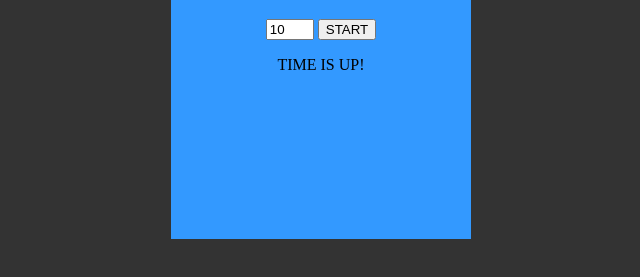
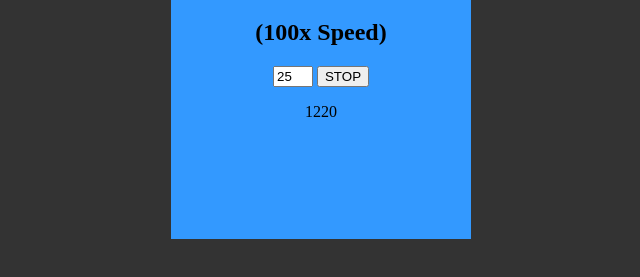
Before and after one commit to fossnik/cd-p10-clock, a plain HTML site: page index.html in a window 1280 px wide. Both pictures are taken after a click on the button "Start!". Shown: the part 119-396 px from the top of the page, without its empty margins (319-959 px from the left). Drawn offline with Linux system fonts and the light colour scheme.

Commit message:
Working with Minutes

```diff
--- a/index.html
+++ b/index.html
@@ -10,7 +10,8 @@
 	<div id="clock">
 		<div class="center">
 			<h1>Pomodoro Clock!</h1>
-			<input id="timeInput" type="number" placeholder="10" value="10"></input>
+				<h2>(100x Speed)</h2>
+			<input id="timeInput" type="number" value="25"></input>
 			<button id="startStop" onclick="startStop()">Start!</button>
 			<br>
 				<p id="timeDisplay"></p>
--- a/script.js
+++ b/script.js
@@ -5,7 +5,7 @@ var clockToggle = document.getElementById("startStop");
 var timeInput = document.getElementById("timeInput");
 
 function startStop() {
-	seconds = timeInput.value;
+	seconds = timeInput.value * 60;
 	if (timer_active == false) {
 		clockToggle.innerHTML = "STOP";
 		timer_active = true;
@@ -23,6 +23,6 @@ function countDown() {
 		startStop();
 	} else {
 		timeDislay.innerHTML = seconds--;
-		t = setTimeout(function(){ countDown() }, 200);
+		t = setTimeout(function(){ countDown() }, 10);
 	}
 }
--- a/style.css
+++ b/style.css
@@ -19,5 +19,5 @@ h1 {
 	margin: auto;
 }
 #timeInput {
-	width: 40px;
+	width: 32px;
 }
```
